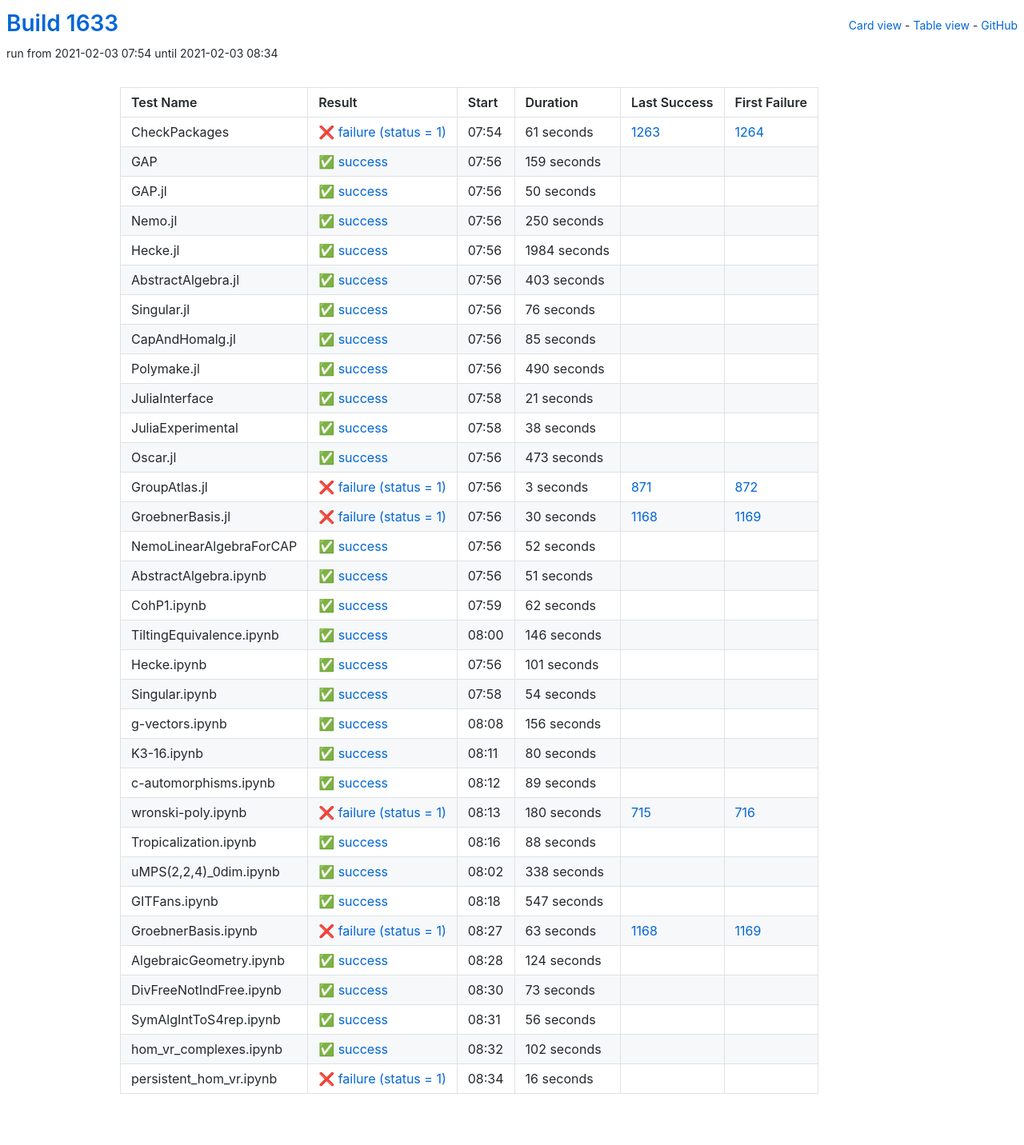
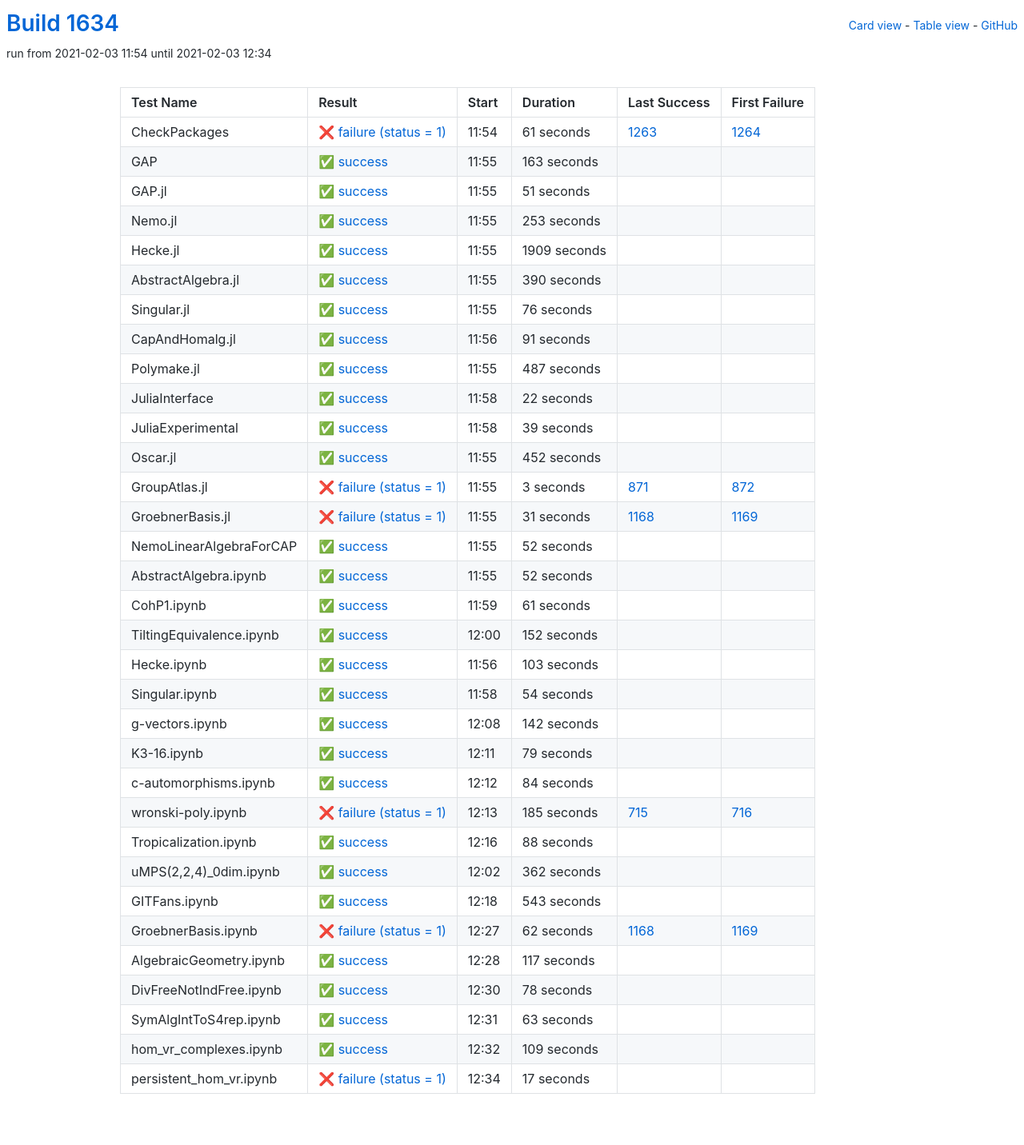
Before and after one commit to oscar-system/oscar-ci-status-stable, a Jekyll site: the page built from table.html, in a window 1280 px wide. Shown: the whole page at 80% size. Built offline with Jekyll 4.4.1, drawn with Linux system fonts in a browser that asks for light colours.

Commit message:
Build #1634

```diff
--- a/_data/ci.yml
+++ b/_data/ci.yml
@@ -1,6 +1,6 @@
 ---
-build: 1633
-build_url: https://oscarci.mathematik.uni-kl.de/job/oscar-stable/1633/
+build: 1634
+build_url: https://oscarci.mathematik.uni-kl.de/job/oscar-stable/1634/
 job: oscar-stable
 organization: oscar-system
 repo: oscar-ci-status-stable
@@ -8,8 +8,8 @@ repourl: https://github.com/oscar-system/oscar-ci-status-stable
 tests:
 - name: CheckPackages
   id: checkpackages
-  log: https://oscarci.mathematik.uni-kl.de/job/oscar-stable/1633/artifact/logs/build-1633/CheckPackages.log
-  start: 2021-02-03 07:54
+  log: https://oscarci.mathematik.uni-kl.de/job/oscar-stable/1634/artifact/logs/build-1634/CheckPackages.log
+  start: 2021-02-03 11:54
   success: false
   exitcode: 1
   status: failure
@@ -20,68 +20,68 @@ tests:
   first_failure_url: https://oscarci.mathematik.uni-kl.de/job/oscar-stable/1264/
 - name: GAP
   id: gap
-  log: https://oscarci.mathematik.uni-kl.de/job/oscar-stable/1633/artifact/logs/build-1633/GAP.log
-  start: 2021-02-03 07:56
+  log: https://oscarci.mathematik.uni-kl.de/job/oscar-stable/1634/artifact/logs/build-1634/GAP.log
+  start: 2021-02-03 11:55
   success: true
   exitcode: 0
   status: success
-  duration: 159
+  duration: 163
   last_success: false
   last_success_url:
   first_failure: false
   first_failure_url:
 - name: GAP.jl
   id: gap-jl
-  log: https://oscarci.mathematik.uni-kl.de/job/oscar-stable/1633/artifact/logs/build-1633/GAP.jl.log
-  start: 2021-02-03 07:56
+  log: https://oscarci.mathematik.uni-kl.de/job/oscar-stable/1634/artifact/logs/build-1634/GAP.jl.log
+  start: 2021-02-03 11:55
   success: true
   exitcode: 0
   status: success
-  duration: 50
+  duration: 51
   last_success: false
   last_success_url:
   first_failure: false
   first_failure_url:
 - name: Nemo.jl
   id: nemo-jl
-  log: https://oscarci.mathematik.uni-kl.de/job/oscar-stable/1633/artifact/logs/build-1633/Nemo.jl.log
-  start: 2021-02-03 07:56
+  log: https://oscarci.mathematik.uni-kl.de/job/oscar-stable/1634/artifact/logs/build-1634/Nemo.jl.log
+  start: 2021-02-03 11:55
   success: true
   exitcode: 0
   status: success
-  duration: 250
+  duration: 253
   last_success: false
   last_success_url:
   first_failure: false
   first_failure_url:
 - name: Hecke.jl
   id: hecke-jl
-  log: https://oscarci.mathematik.uni-kl.de/job/oscar-stable/1633/artifact/logs/build-1633/Hecke.jl.log
-  start: 2021-02-03 07:56
+  log: https://oscarci.mathematik.uni-kl.de/job/oscar-stable/1634/artifact/logs/build-1634/Hecke.jl.log
+  start: 2021-02-03 11:55
   success: true
   exitcode: 0
   status: success
-  duration: 1984
+  duration: 1909
   last_success: false
   last_success_url:
   first_failure: false
   first_failure_url:
 - name: AbstractAlgebra.jl
   id: abstractalgebra-jl
-  log: https://oscarci.mathematik.uni-kl.de/job/oscar-stable/1633/artifact/logs/build-1633/AbstractAlgebra.jl.log
-  start: 2021-02-03 07:56
+  log: https://oscarci.mathematik.uni-kl.de/job/oscar-stable/1634/artifact/logs/build-1634/AbstractAlgebra.jl.log
+  start: 2021-02-03 11:55
   success: true
   exitcode: 0
   status: success
-  duration: 403
+  duration: 390
   last_success: false
   last_success_url:
   first_failure: false
   first_failure_url:
 - name: Singular.jl
   id: singular-jl
-  log: https://oscarci.mathematik.uni-kl.de/job/oscar-stable/1633/artifact/logs/build-1633/Singular.jl.log
-  start: 2021-02-03 07:56
+  log: https://oscarci.mathematik.uni-kl.de/job/oscar-stable/1634/artifact/logs/build-1634/Singular.jl.log
+  start: 2021-02-03 11:55
   success: true
   exitcode: 0
   status: success
@@ -92,68 +92,68 @@ tests:
   first_failure_url:
 - name: CapAndHomalg.jl
   id: capandhomalg-jl
-  log: https://oscarci.mathematik.uni-kl.de/job/oscar-stable/1633/artifact/logs/build-1633/CapAndHomalg.jl.log
-  start: 2021-02-03 07:56
+  log: https://oscarci.mathematik.uni-kl.de/job/oscar-stable/1634/artifact/logs/build-1634/CapAndHomalg.jl.log
+  start: 2021-02-03 11:56
   success: true
   exitcode: 0
   status: success
-  duration: 85
+  duration: 91
   last_success: false
   last_success_url:
   first_failure: false
   first_failure_url:
 - name: Polymake.jl
   id: polymake-jl
-  log: https://oscarci.mathematik.uni-kl.de/job/oscar-stable/1633/artifact/logs/build-1633/Polymake.jl.log
-  start: 2021-02-03 07:56
+  log: https://oscarci.mathematik.uni-kl.de/job/oscar-stable/1634/artifact/logs/build-1634/Polymake.jl.log
+  start: 2021-02-03 11:55
   success: true
   exitcode: 0
   status: success
-  duration: 490
+  duration: 487
   last_success: false
   last_success_url:
   first_failure: false
   first_failure_url:
 - name: JuliaInterface
   id: juliainterface
-  log: https://oscarci.mathematik.uni-kl.de/job/oscar-stable/1633/artifact/logs/build-1633/JuliaInterface.log
-  start: 2021-02-03 07:58
+  log: https://oscarci.mathematik.uni-kl.de/job/oscar-stable/1634/artifact/logs/build-1634/JuliaInterface.log
+  start: 2021-02-03 11:58
   success: true
   exitcode: 0
   status: success
-  duration: 21
+  duration: 22
   last_success: false
   last_success_url:
   first_failure: false
   first_failure_url:
 - name: JuliaExperimental
   id: juliaexperimental
-  log: https://oscarci.mathematik.uni-kl.de/job/oscar-stable/1633/artifact/logs/build-1633/JuliaExperimental.log
-  start: 2021-02-03 07:58
+  log: https://oscarci.mathematik.uni-kl.de/job/oscar-stable/1634/artifact/logs/build-1634/JuliaExperimental.log
+  start: 2021-02-03 11:58
   success: true
   exitcode: 0
   status: success
-  duration: 38
+  duration: 39
   last_success: false
   last_success_url:
   first_failure: false
   first_failure_url:
 - name: Oscar.jl
   id: oscar-jl
-  log: https://oscarci.mathematik.uni-kl.de/job/oscar-stable/1633/artifact/logs/build-1633/Oscar.jl.log
-  start: 2021-02-03 07:56
+  log: https://oscarci.mathematik.uni-kl.de/job/oscar-stable/1634/artifact/logs/build-1634/Oscar.jl.log
+  start: 2021-02-03 11:55
   success: true
   exitcode: 0
   status: success
-  duration: 473
+  duration: 452
   last_success: false
   last_success_url:
   first_failure: false
   first_failure_url:
 - name: GroupAtlas.jl
   id: groupatlas-jl
-  log: https://oscarci.mathematik.uni-kl.de/job/oscar-stable/1633/artifact/logs/build-1633/GroupAtlas.jl.log
-  start: 2021-02-03 07:56
+  log: https://oscarci.mathematik.uni-kl.de/job/oscar-stable/1634/artifact/logs/build-1634/GroupAtlas.jl.log
+  start: 2021-02-03 11:55
   success: false
   exitcode: 1
   status: failure
@@ -164,20 +164,20 @@ tests:
   first_failure_url: https://oscarci.mathematik.uni-kl.de/job/oscar-stable/872/
 - name: GroebnerBasis.jl
   id: groebnerbasis-jl
-  log: https://oscarci.mathematik.uni-kl.de/job/oscar-stable/1633/artifact/logs/build-1633/GroebnerBasis.jl.log
-  start: 2021-02-03 07:56
+  log: https://oscarci.mathematik.uni-kl.de/job/oscar-stable/1634/artifact/logs/build-1634/GroebnerBasis.jl.log
+  start: 2021-02-03 11:55
   success: false
   exitcode: 1
   status: failure
-  duration: 30
+  duration: 31
   last_success: 1168
   last_success_url: https://oscarci.mathematik.uni-kl.de/job/oscar-stable/1168/
   first_failure: 1169
   first_failure_url: https://oscarci.mathematik.uni-kl.de/job/oscar-stable/1169/
 - name: NemoLinearAlgebraForCAP
   id: nemolinearalgebraforcap
-  log: https://oscarci.mathematik.uni-kl.de/job/oscar-stable/1633/artifact/logs/build-1633/NemoLinearAlgebraForCAP.log
-  start: 2021-02-03 07:56
+  log: https://oscarci.mathematik.uni-kl.de/job/oscar-stable/1634/artifact/logs/build-1634/NemoLinearAlgebraForCAP.log
+  start: 2021-02-03 11:55
   success: true
   exitcode: 0
   status: success
@@ -188,56 +188,56 @@ tests:
   first_failure_url:
 - name: AbstractAlgebra.ipynb
   id: abstractalgebra-ipynb
-  log: https://oscarci.mathematik.uni-kl.de/job/oscar-stable/1633/artifact/logs/build-1633/AbstractAlgebra.ipynb.log
-  start: 2021-02-03 07:56
+  log: https://oscarci.mathematik.uni-kl.de/job/oscar-stable/1634/artifact/logs/build-1634/AbstractAlgebra.ipynb.log
+  start: 2021-02-03 11:55
   success: true
   exitcode: 0
   status: success
-  duration: 51
+  duration: 52
   last_success: false
   last_success_url:
   first_failure: false
   first_failure_url:
 - name: CohP1.ipynb
   id: cohp1-ipynb
-  log: https://oscarci.mathematik.uni-kl.de/job/oscar-stable/1633/artifact/logs/build-1633/CohP1.ipynb.log
-  start: 2021-02-03 07:59
+  log: https://oscarci.mathematik.uni-kl.de/job/oscar-stable/1634/artifact/logs/build-1634/CohP1.ipynb.log
+  start: 2021-02-03 11:59
   success: true
   exitcode: 0
   status: success
-  duration: 62
+  duration: 61
   last_success: false
   last_success_url:
   first_failure: false
   first_failure_url:
 - name: TiltingEquivalence.ipynb
   id: tiltingequivalence-ipynb
-  log: https://oscarci.mathematik.uni-kl.de/job/oscar-stable/1633/artifact/logs/build-1633/TiltingEquivalence.ipynb.log
-  start: 2021-02-03 08:00
+  log: https://oscarci.mathematik.uni-kl.de/job/oscar-stable/1634/artifact/logs/build-1634/TiltingEquivalence.ipynb.log
+  start: 2021-02-03 12:00
   success: true
   exitcode: 0
   status: success
-  duration: 146
+  duration: 152
   last_success: false
   last_success_url:
   first_failure: false
   first_failure_url:
 - name: Hecke.ipynb
   id: hecke-ipynb
-  log: https://oscarci.mathematik.uni-kl.de/job/oscar-stable/1633/artifact/logs/build-1633/Hecke.ipynb.log
-  start: 2021-02-03 07:56
+  log: https://oscarci.mathematik.uni-kl.de/job/oscar-stable/1634/artifact/logs/build-1634/Hecke.ipynb.log
+  start: 2021-02-03 11:56
   success: true
   exitcode: 0
   status: success
-  duration: 101
+  duration: 103
   last_success: false
   last_success_url:
   first_failure: false
   first_failure_url:
 - name: Singular.ipynb
   id: singular-ipynb
-  log: https://oscarci.mathematik.uni-kl.de/job/oscar-stable/1633/artifact/logs/build-1633/Singular.ipynb.log
-  start: 2021-02-03 07:58
+  log: https://oscarci.mathematik.uni-kl.de/job/oscar-stable/1634/artifact/logs/build-1634/Singular.ipynb.log
+  start: 2021-02-03 11:58
   success: true
   exitcode: 0
   status: success
@@ -248,56 +248,56 @@ tests:
   first_failure_url:
 - name: g-vectors.ipynb
   id: g-vectors-ipynb
-  log: https://oscarci.mathematik.uni-kl.de/job/oscar-stable/1633/artifact/logs/build-1633/g-vectors.ipynb.log
-  start: 2021-02-03 08:08
+  log: https://oscarci.mathematik.uni-kl.de/job/oscar-stable/1634/artifact/logs/build-1634/g-vectors.ipynb.log
+  start: 2021-02-03 12:08
   success: true
   exitcode: 0
   status: success
-  duration: 156
+  duration: 142
   last_success: false
   last_success_url:
   first_failure: false
   first_failure_url:
 - name: K3-16.ipynb
   id: k3-16-ipynb
-  log: https://oscarci.mathematik.uni-kl.de/job/oscar-stable/1633/artifact/logs/build-1633/K3-16.ipynb.log
-  start: 2021-02-03 08:11
+  log: https://oscarci.mathematik.uni-kl.de/job/oscar-stable/1634/artifact/logs/build-1634/K3-16.ipynb.log
+  start: 2021-02-03 12:11
   success: true
   exitcode: 0
   status: success
-  duration: 80
+  duration: 79
   last_success: false
   last_success_url:
   first_failure: false
   first_failure_url:
 - name: c-automorphisms.ipynb
   id: c-automorphisms-ipynb
-  log: https://oscarci.mathematik.uni-kl.de/job/oscar-stable/1633/artifact/logs/build-1633/c-automorphisms.ipynb.log
-  start: 2021-02-03 08:12
+  log: https://oscarci.mathematik.uni-kl.de/job/oscar-stable/1634/artifact/logs/build-1634/c-automorphisms.ipynb.log
+  start: 2021-02-03 12:12
   success: true
   exitcode: 0
   status: success
-  duration: 89
+  duration: 84
   last_success: false
   last_success_url:
   first_failure: false
   first_failure_url:
 - name: wronski-poly.ipynb
   id: wronski-poly-ipynb
-  log: https://oscarci.mathematik.uni-kl.de/job/oscar-stable/1633/artifact/logs/build-1633/wronski-poly.ipynb.log
-  start: 2021-02-03 08:13
+  log: https://oscarci.mathematik.uni-kl.de/job/oscar-stable/1634/artifact/logs/build-1634/wronski-poly.ipynb.log
+  start: 2021-02-03 12:13
   success: false
   exitcode: 1
   status: failure
-  duration: 180
+  duration: 185
   last_success: 715
   last_success_url: https://oscarci.mathematik.uni-kl.de/job/oscar-stable/715/
   first_failure: 716
   first_failure_url: https://oscarci.mathematik.uni-kl.de/job/oscar-stable/716/
 - name: Tropicalization.ipynb
   id: tropicalization-ipynb
-  log: https://oscarci.mathematik.uni-kl.de/job/oscar-stable/1633/artifact/logs/build-1633/Tropicalization.ipynb.log
-  start: 2021-02-03 08:16
+  log: https://oscarci.mathematik.uni-kl.de/job/oscar-stable/1634/artifact/logs/build-1634/Tropicalization.ipynb.log
+  start: 2021-02-03 12:16
   success: true
   exitcode: 0
   status: success
@@ -308,96 +308,96 @@ tests:
   first_failure_url:
 - name: uMPS(2,2,4)_0dim.ipynb
   id: umps-2-2-4-0dim-ipynb
-  log: https://oscarci.mathematik.uni-kl.de/job/oscar-stable/1633/artifact/logs/build-1633/uMPS-2-2-4-_0dim.ipynb.log
-  start: 2021-02-03 08:02
+  log: https://oscarci.mathematik.uni-kl.de/job/oscar-stable/1634/artifact/logs/build-1634/uMPS-2-2-4-_0dim.ipynb.log
+  start: 2021-02-03 12:02
   success: true
   exitcode: 0
   status: success
-  duration: 338
+  duration: 362
   last_success: false
   last_success_url:
   first_failure: false
   first_failure_url:
 - name: GITFans.ipynb
   id: gitfans-ipynb
-  log: https://oscarci.mathematik.uni-kl.de/job/oscar-stable/1633/artifact/logs/build-1633/GITFans.ipynb.log
-  start: 2021-02-03 08:18
+  log: https://oscarci.mathematik.uni-kl.de/job/oscar-stable/1634/artifact/logs/build-1634/GITFans.ipynb.log
+  start: 2021-02-03 12:18
   success: true
   exitcode: 0
   status: success
-  duration: 547
+  duration: 543
   last_success: false
   last_success_url:
   first_failure: false
   first_failure_url:
 - name: GroebnerBasis.ipynb
   id: groebnerbasis-ipynb
-  log: https://oscarci.mathematik.uni-kl.de/job/oscar-stable/1633/artifact/logs/build-1633/GroebnerBasis.ipynb.log
-  start: 2021-02-03 08:27
+  log: https://oscarci.mathematik.uni-kl.de/job/oscar-stable/1634/artifact/logs/build-1634/GroebnerBasis.ipynb.log
+  start: 2021-02-03 12:27
   success: false
   exitcode: 1
   status: failure
-  duration: 63
+  duration: 62
   last_success: 1168
   last_success_url: https://oscarci.mathematik.uni-kl.de/job/oscar-stable/1168/
   first_failure: 1169
   first_failure_url: https://oscarci.mathematik.uni-kl.de/job/oscar-stable/1169/
 - name: AlgebraicGeometry.ipynb
   id: algebraicgeometry-ipynb
-  log: https://oscarci.mathematik.uni-kl.de/job/oscar-stable/1633/artifact/logs/build-1633/AlgebraicGeometry.ipynb.log
-  start: 2021-02-03 08:28
+  log: https://oscarci.mathematik.uni-kl.de/job/oscar-stable/1634/artifact/logs/build-1634/AlgebraicGeometry.ipynb.log
+  start: 2021-02-03 12:28
   success: true
   exitcode: 0
   status: success
-  duration: 124
+  duration: 117
   last_success: false
   last_success_url:
   first_failure: false
   first_failure_url:
 - name: DivFreeNotIndFree.ipynb
   id: divfreenotindfree-ipynb
-  log: https://oscarci.mathematik.uni-kl.de/job/oscar-stable/1633/artifact/logs/build-1633/DivFreeNotIndFree.ipynb.log
-  start: 2021-02-03 08:30
+  log: https://oscarci.mathematik.uni-kl.de/job/oscar-stable/1634/artifact/logs/build-1634/DivFreeNotIndFree.ipynb.log
+  start: 2021-02-03 12:30
   success: true
   exitcode: 0
   status: success
-  duration: 73
+  duration: 78
   last_success: false
   last_success_url:
   first_failure: false
   first_failure_url:
 - name: SymAlgIntToS4rep.ipynb
   id: symalginttos4rep-ipynb
-  log: https://oscarci.mathematik.uni-kl.de/job/oscar-stable/1633/artifact/logs/build-1633/SymAlgIntToS4rep.ipynb.log
-  start: 2021-02-03 08:31
+  log: https://oscarci.mathematik.uni-kl.de/job/oscar-stable/1634/artifact/logs/build-1634/SymAlgIntToS4rep.ipynb.log
+  start: 2021-02-03 12:31
   success: true
   exitcode: 0
   status: success
-  duration: 56
+  duration: 63
   last_success: false
   last_success_url:
   first_failure: false
   first_failure_url:
 - name: hom_vr_complexes.ipynb
   id: hom-vr-complexes-ipynb
-  log: https://oscarci.mathematik.uni-kl.de/job/oscar-stable/1633/artifact/logs/build-1633/hom_vr_complexes.ipynb.log
-  start: 2021-02-03 08:32
+  log: https://oscarci.mathematik.uni-kl.de/job/oscar-stable/1634/artifact/logs/build-1634/hom_vr_complexes.ipynb.log
+  start: 2021-02-03 12:32
   success: true
   exitcode: 0
   status: success
-  duration: 102
+  duration: 109
   last_success: false
   last_success_url:
   first_failure: false
   first_failure_url:
 - name: persistent_hom_vr.ipynb
   id: persistent-hom-vr-ipynb
-  log: https://oscarci.mathematik.uni-kl.de/job/oscar-stable/1633/artifact/logs/build-1633/persistent_hom_vr.ipynb.log
-  start: 2021-02-03 08:34
+  log: https://oscarci.mathematik.uni-kl.de/job/oscar-stable/1634/artifact/logs/build-1634/persistent_hom_vr.ipynb.log
+  start: 2021-02-03 12:34
   success: false
   exitcode: 1
   status: failure
-  duration: 16
+  duration: 17
   last_success: false
   last_success_url:
   first_failure: false
```
Also changed, not shown: README.md.
